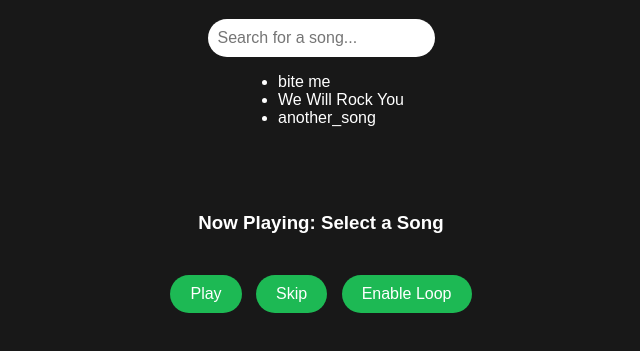
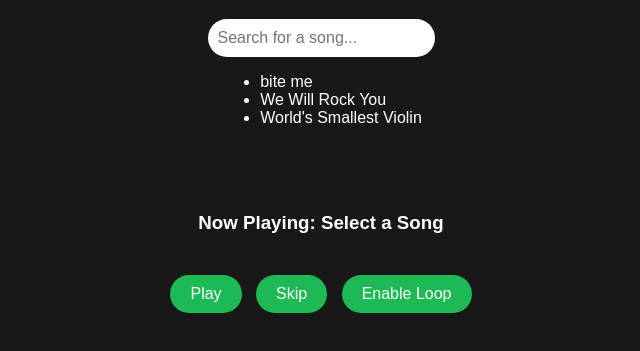
Before and after one commit to true-king-al/true-king-al.github.io, a website: page spotify.html in a window 1280 px wide. Shown: the part 69-420 px from the top of the page, without its empty margins (319-959 px from the left). Drawn offline with Linux system fonts and the light colour scheme.

Commit message:
Update spotify.html

```diff
--- a/spotify.html
+++ b/spotify.html
@@ -56,7 +56,7 @@
 
   <script>
     // List of songs (Update manually or load dynamically from server if needed)
-    const songs = ["bite me.mp3", "We Will Rock You.mp3", "another_song.mp3"];
+    const songs = ["bite me.mp3", "We Will Rock You.mp3", "World's Smallest Violin.mp3"];
     let currentSongIndex = -1;
 
     const audioPlayer = document.getElementById("audioPlayer");
```
